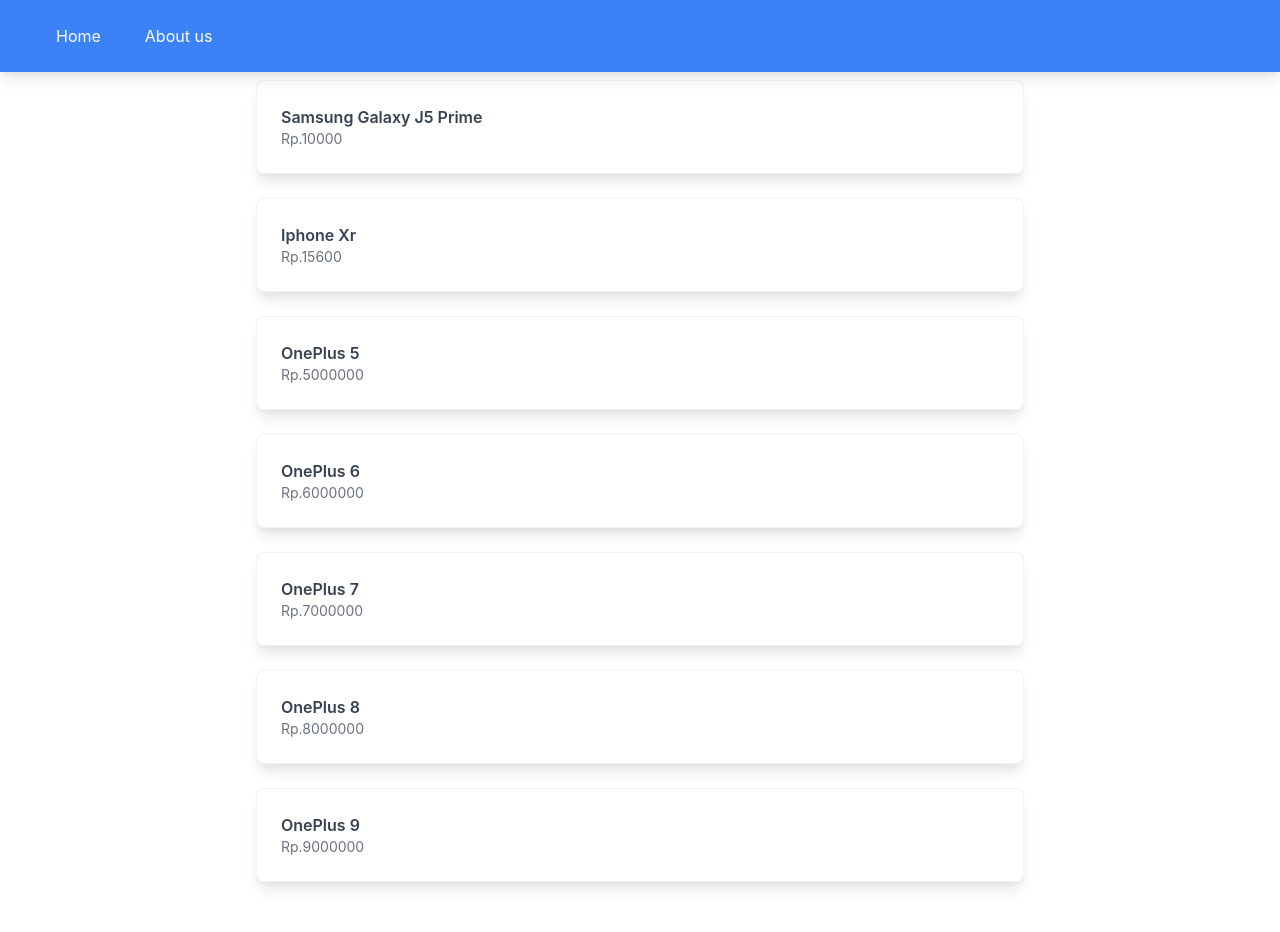
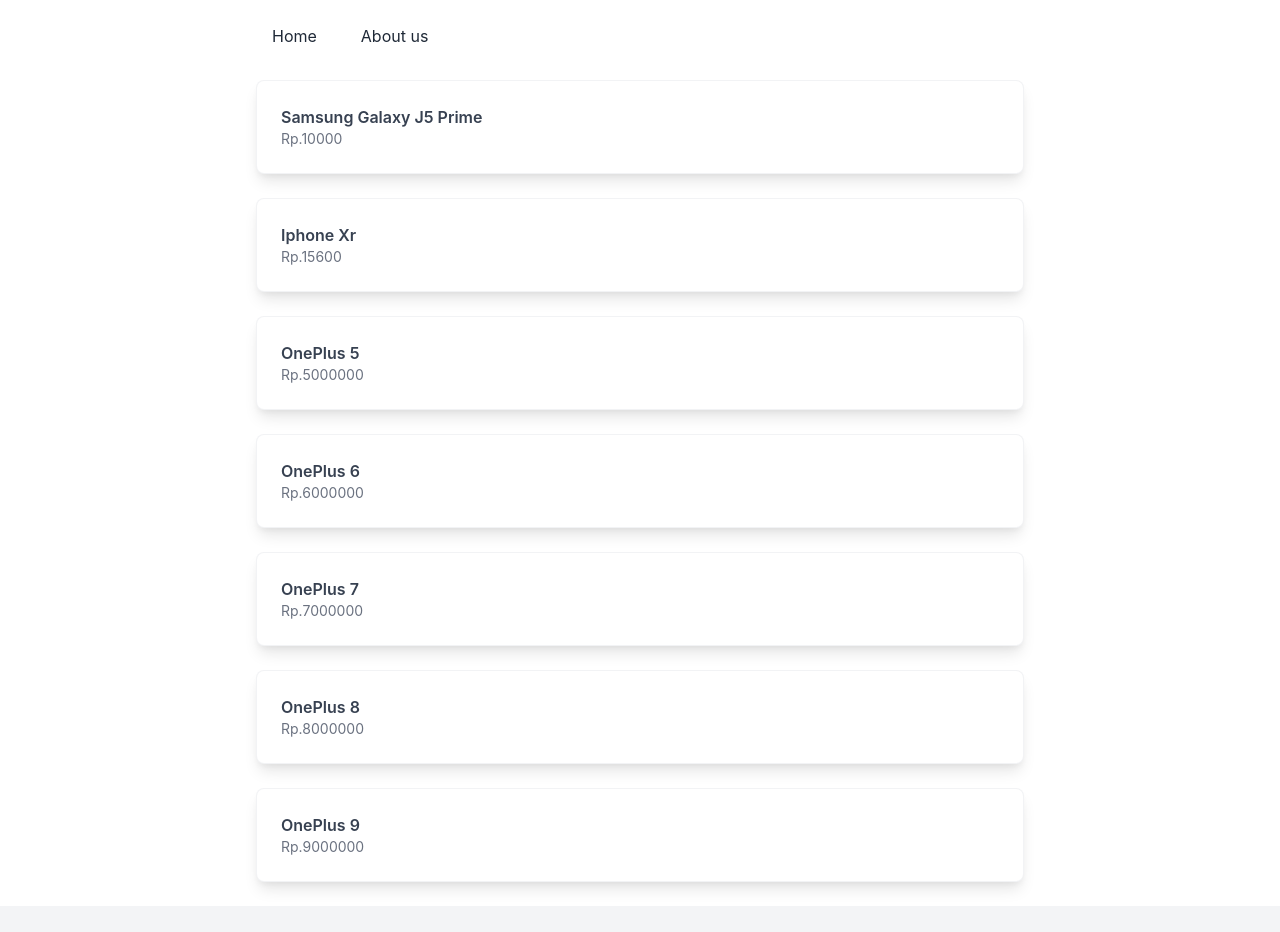
Before and after one commit to anggifergian/mastering-next, a Next.js app: page / in a window 1280 px wide. Shown: the top 932 px of the page. Built offline with nearby package versions, Linux system fonts and the light colour scheme.

Commit message:
Adjust components

```diff
--- /dev/null
+++ b/components/Button.js
@@ -0,0 +1,9 @@
+const Button = ({ label }) => {
+  return (
+    <div className="px-6 py-4 rounded bg-blue-500">
+      <p className="font-semibold text-white">{label}</p>
+    </div>
+  )
+}
+
+export default Button
--- /dev/null
+++ b/components/Footer.js
@@ -0,0 +1,11 @@
+const Footer = () => {
+  return (
+    <div className="bg-gray-100 px-12 pt-6 pb-8">
+      <div className="max-w-3xl mx-auto">
+        <p className="text-gray-600 font-semibold text-center">Made by love @2022</p>
+      </div>
+    </div>
+  )
+}
+
+export default Footer
--- a/components/Navbar.js
+++ b/components/Navbar.js
@@ -13,21 +13,23 @@
   }
 ]
 
-const nav_wrapper = 'fixed space-x-3 inset-x-0 top-0 z-10 px-10 py-4 hidden md:flex justify-start transition duration-300 ease-in'
+const nav_wrapper = 'fixed inset-x-0 top-0 z-10 px-10 py-4 hidden md:block transition duration-300 ease-in'
 const nav_container = 'hover:shadow-sm cursor-pointer rounded-lg px-4 py-2 transition duration-300 ease-in-out'
 const nav_link_transparent = 'bg-white text-gray-800 hover:bg-blue-500 hover:text-white'
 const nav_link_filled = 'bg-blue-500 text-white hover:bg-white hover:text-blue-500'
 
-const Navbar = ({ isScroll }) => (
-  <div className={`${nav_wrapper} ${isScroll ? 'bg-blue-500 shadow-lg' : 'bg-transparent'}`}>
+const Navbar = ({ isNavFill }) => (
+  <div className={`${nav_wrapper} ${isNavFill ? 'bg-blue-500 shadow-lg' : 'bg-transparent'}`}>
+    <div className="max-w-3xl mx-auto flex space-x-3">
       {navigations.map(nav => (
         <Link href={nav.path} key={nav.key}>
-        <div className={`${nav_container} ${isScroll ? nav_link_filled : nav_link_transparent}`}>
+          <div className={`${nav_container} ${isNavFill ? nav_link_filled : nav_link_transparent}`}>
             {nav.title}
           </div>
         </Link>
       ))}
     </div>
+  </div>
 )
 
 export default Navbar
--- /dev/null
+++ b/components/index.js
@@ -0,0 +1,6 @@
+export { default as Button } from './Button'
+export { default as Footer } from './Footer'
+export { default as Header } from './Header'
+export { default as Layout } from './Layout'
+export { default as Navbar } from './Navbar'
+export { default as ScrollTop } from './ScrollTop'
--- a/components/layout.js
+++ b/components/layout.js
@@ -1,22 +1,20 @@
 import { useContext } from 'react'
 import { UIContext } from '../context/UIContext'
-
-import Header from './Header'
-import Navbar from './Navbar'
+import { Header, Navbar, Footer, ScrollTop } from './index'
 
 export default function Layout({ children, title = "Mastering Next" }) {
-  const isScroll = useContext(UIContext)
+  const context = useContext(UIContext)
 
   return (
     <>
       <Header title={title} />
-
-      <main className="mx-4 px-4 relative min-h-screen md:flex md:flex-col">
-        <Navbar isScroll={isScroll} />
-
-        <div className={`px-4 pt-10 md:pt-20`} style={{ height: 1000 }}>
+      <main className="flex flex-col h-screen bg-red-200">
+        <Navbar isNavFill={context.value.isNavFill} />
+        <main className="bg-white pt-0 md:pt-20 flex-grow">
           {children}
-        </div>
+        </main>
+        <Footer />
+        <ScrollTop isScrollTop={context.value.isScrollTop} />
       </main>
     </>
   )
```
Lines whose indentation alone changed are shown as unchanged.
